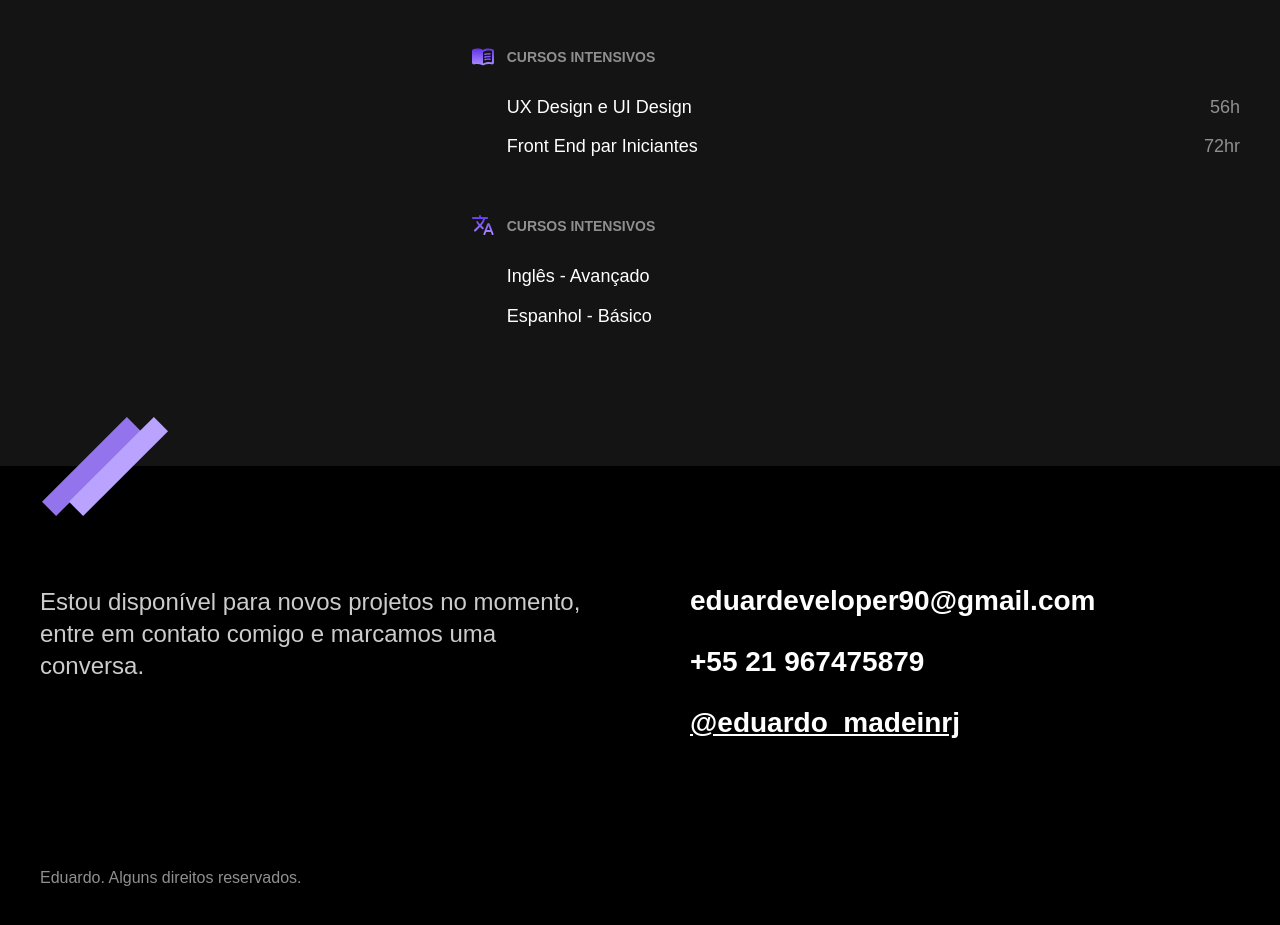
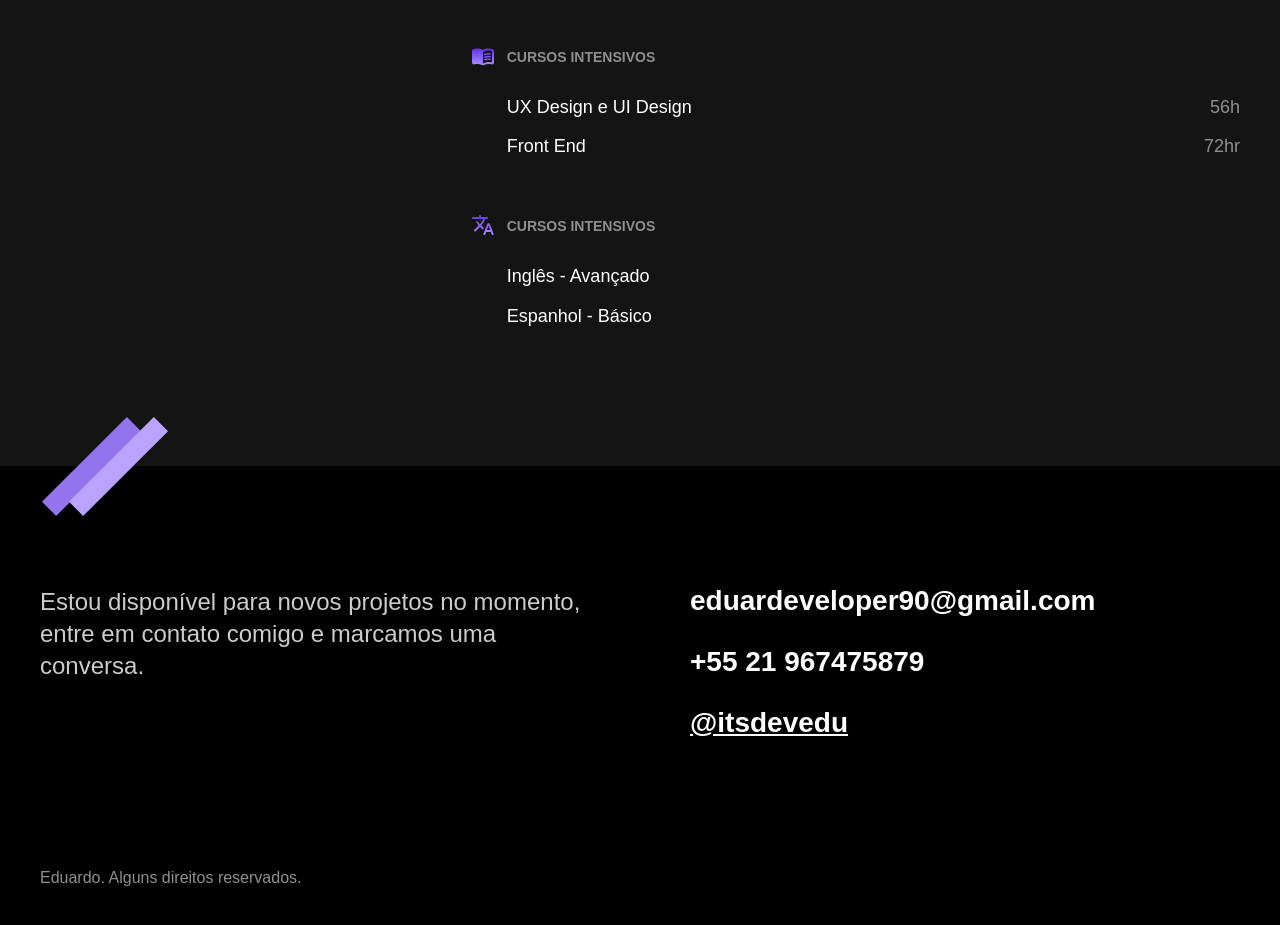
Before and after one commit to eduardeveloper/eduardeveloper.github.io, a plain HTML site: page index.html in a window 1280 px wide. Shown: the part 1900-2825 px from the top of the page. Drawn offline with Linux system fonts and the light colour scheme.

Commit message:
Update index.html
atualizando links insta

```diff
--- a/index.html
+++ b/index.html
@@ -117,7 +117,7 @@
             <h3>Cursos intensivos</h3>
             <ul>
               <li>UX Design e UI Design<span>56h</span></li>
-              <li>Front End par Iniciantes<span>72hr</span></li>
+              <li>Front End<span>72hr</span></li>
             </ul>
           </div>
 
@@ -144,7 +144,7 @@
         <ul class="footer-contato">
           <li>eduardeveloper90@gmail.com</li>
           <li>+55 21 967475879</li>
-          <li><a href="/">@eduardo_madeinrj</a></li>
+          <li><a href="https://www.instagram.com/itsdevedu/">@itsdevedu</a></li>
         </ul>
 
         <p class="footer-copy">Eduardo. Alguns direitos reservados.</p>
```
